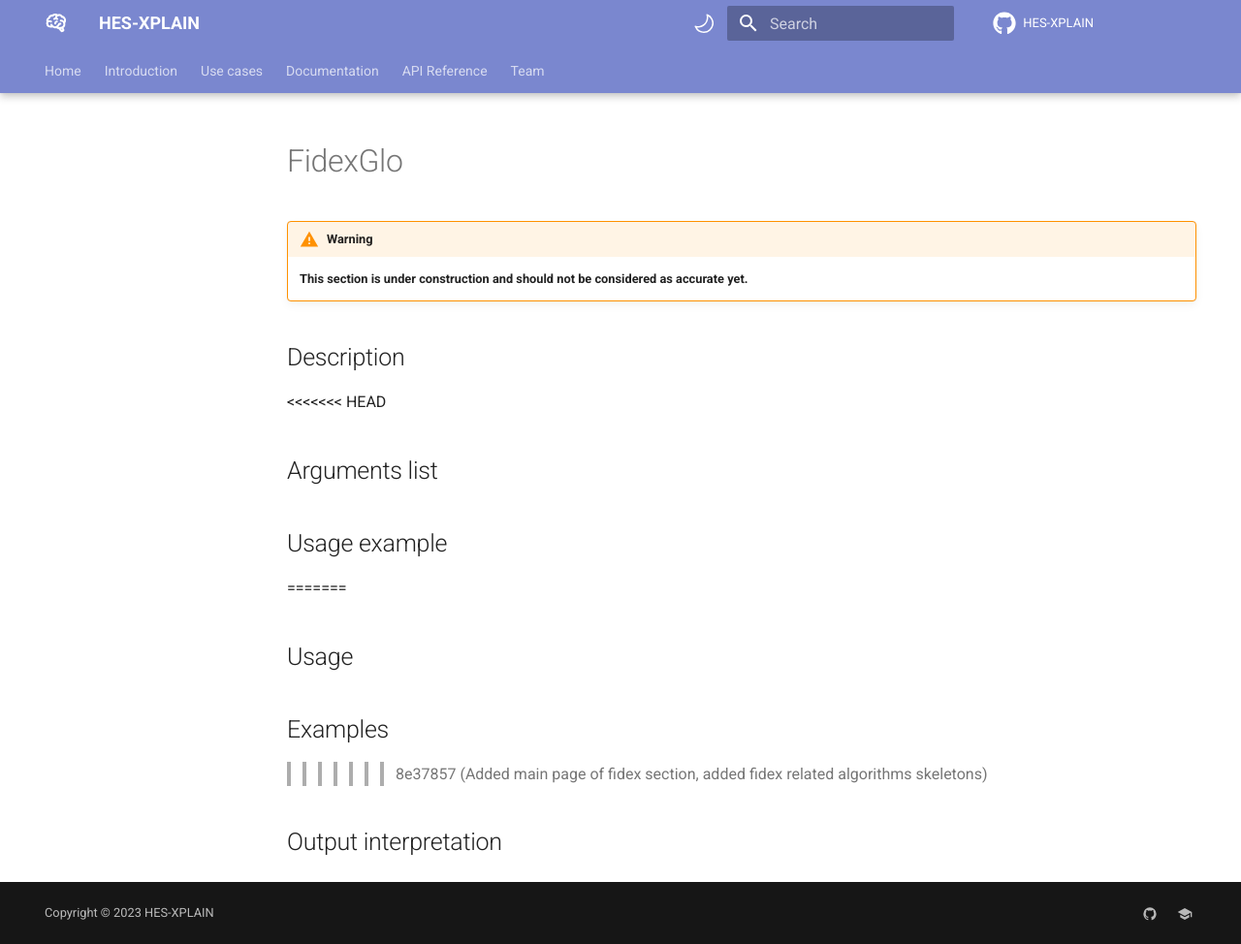
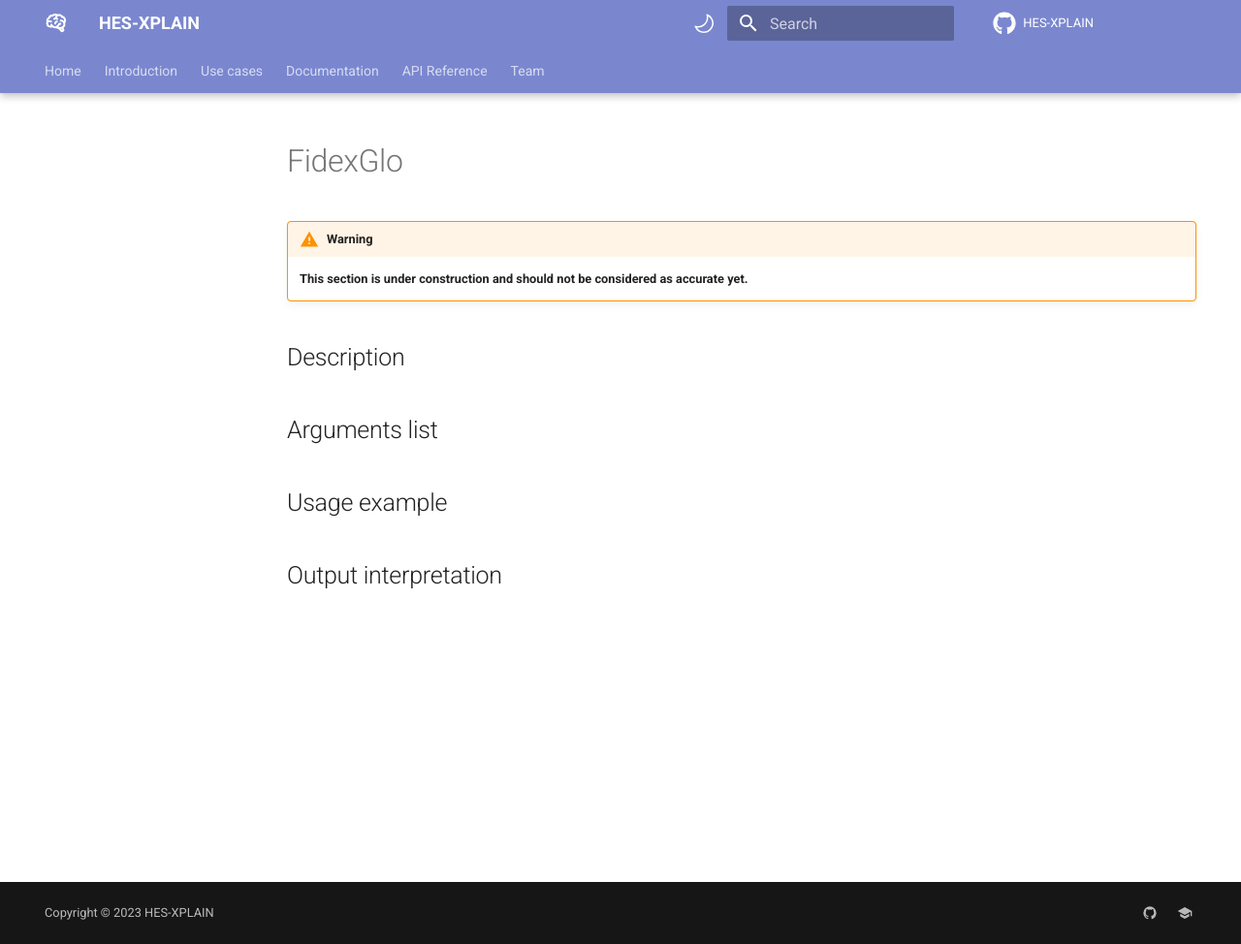
Before and after one commit to HES-XPLAIN/hes-xplain.github.io, an MkDocs documentation site: the page built from docs/documentation/algorithms/fidex/fidexglo.md, in a window 1280 px wide and 974 px high. Shown: the whole window at 97% size. Built offline with MkDocs 1.6.1 and Material for MkDocs 9.7.7, drawn with Linux system fonts in a browser that asks for light colours; comment, search, counter and statistics services are not loaded.

Commit message:
Minor subtitles changes

```diff
--- a/docs/documentation/algorithms/fidex/fidexglo.md
+++ b/docs/documentation/algorithms/fidex/fidexglo.md
@@ -5,14 +5,8 @@
 
 ## Description
 
-<<<<<<< HEAD
 ## Arguments list
 
 ## Usage example
-=======
-## Usage
-
-## Examples
->>>>>>> 8e37857 (Added main page of fidex section, added fidex related algorithms skeletons)
 
 ## Output interpretation
```
Also changed, not shown: docs/documentation/algorithms/fidex/fidexglorules.md (+0 -6 lines).
